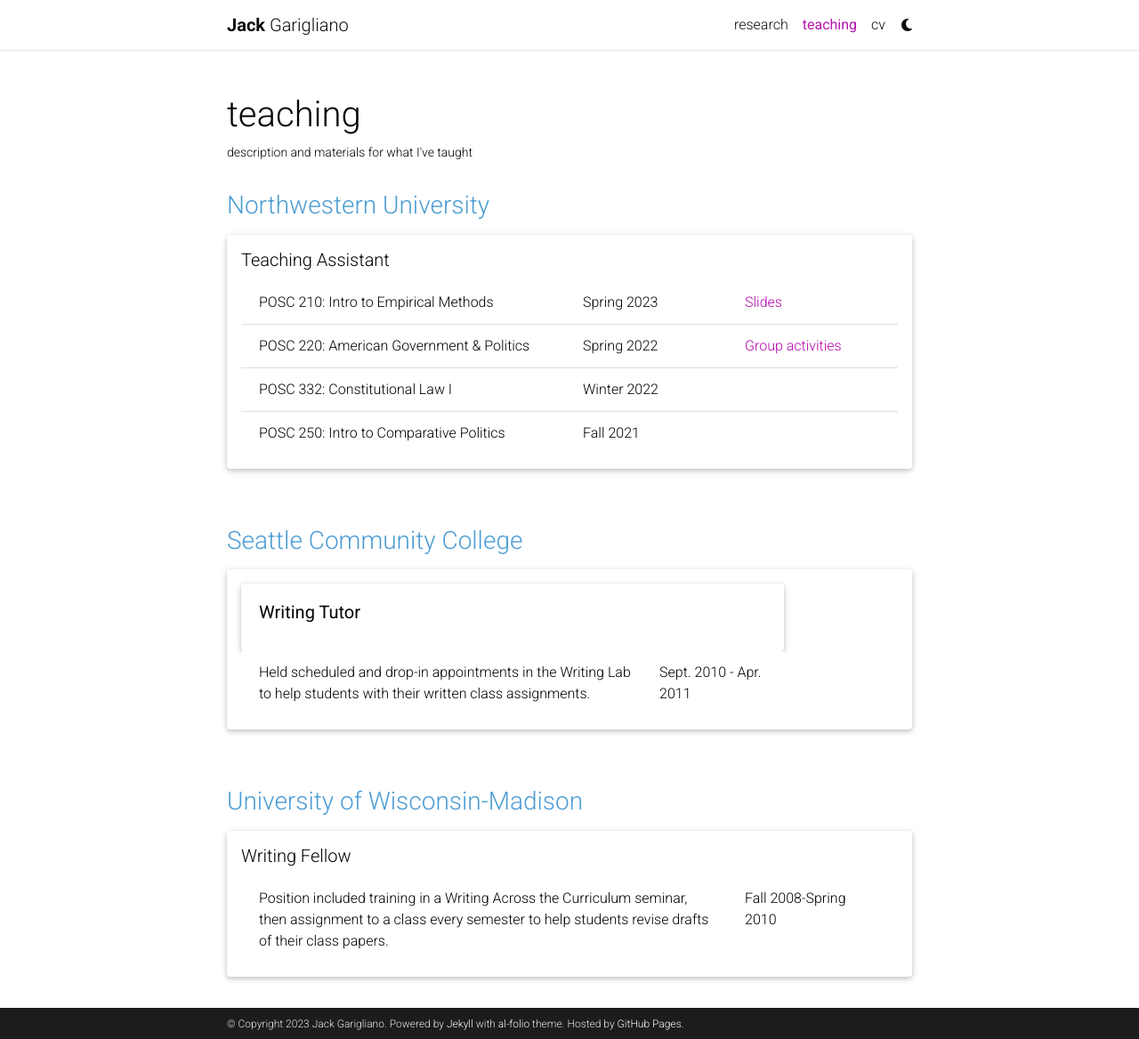
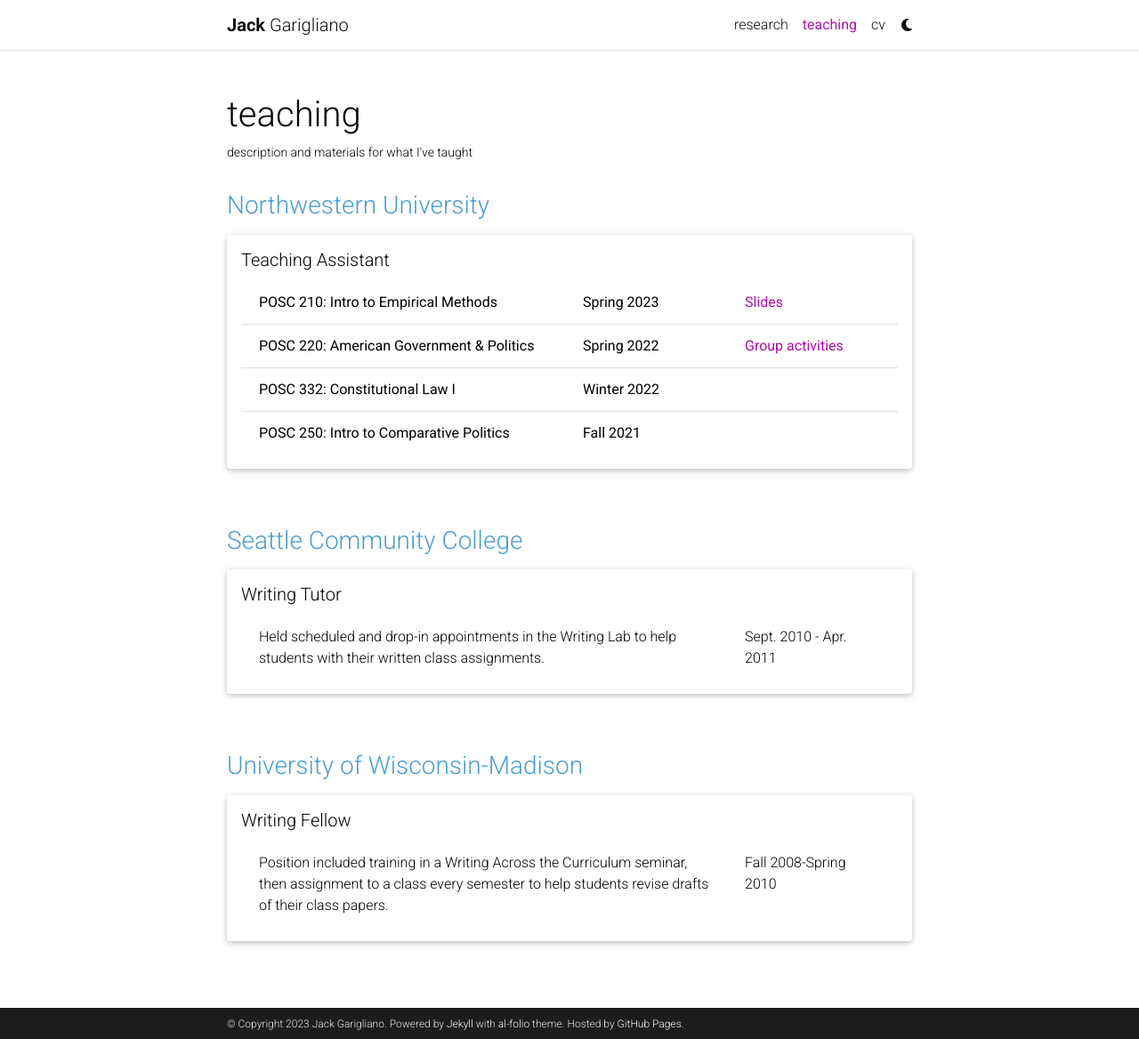
Before and after one commit to jack-garigliano/jack-garigliano.github.io, a Jekyll site: the page built from _pages/teaching.md, in a window 1280 px wide and 1168 px high. Shown: the whole window at 89% size. Built offline with Jekyll 4.4.1, drawn with Linux system fonts in a browser that asks for light colours; comment, search, counter and statistics services are not loaded; a style sheet for code colours, icons or effects is not loaded.

Commit message:
attempt to get cards to render in night mode again

```diff
--- a/_pages/teaching.md
+++ b/_pages/teaching.md
@@ -16,7 +16,7 @@
         <h5 id="comp311" class="card-title">Teaching Assistant</h5>
       </div>
     </div>
-    <ul class="card-text font-weight-light list-group list-group-flush">
+    <ul class="card-text list-group list-group-flush">
       <li class="list-group-item">
         <div class="row">
           <div class="col-sm-6">
@@ -78,8 +78,6 @@
   <div class="p-3">
     <div class="row">
       <div class="col-sm-10">
-        <div class="card">
-          <div class="card-body">
         <h5 id="comp311" class="card-title">Writing Tutor</h5>
       </div>
     </div>
@@ -97,8 +95,6 @@
     </ul>
       </div>
     </div>
-  </div>
-</div>
 <br>
 <br>
 <h3 style="color: #4b9cd3;">University of Wisconsin-Madison</h3>
```
